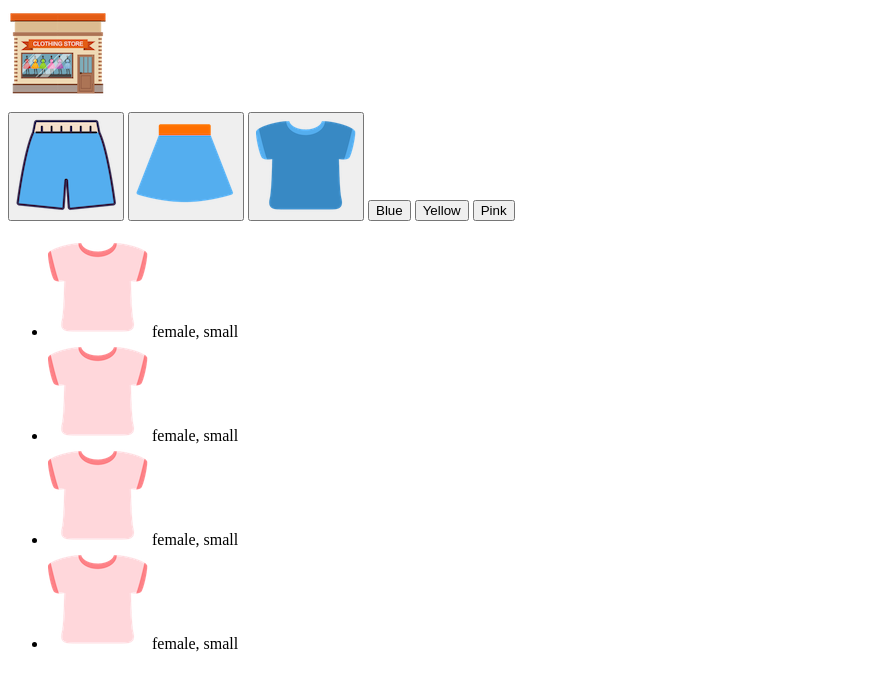
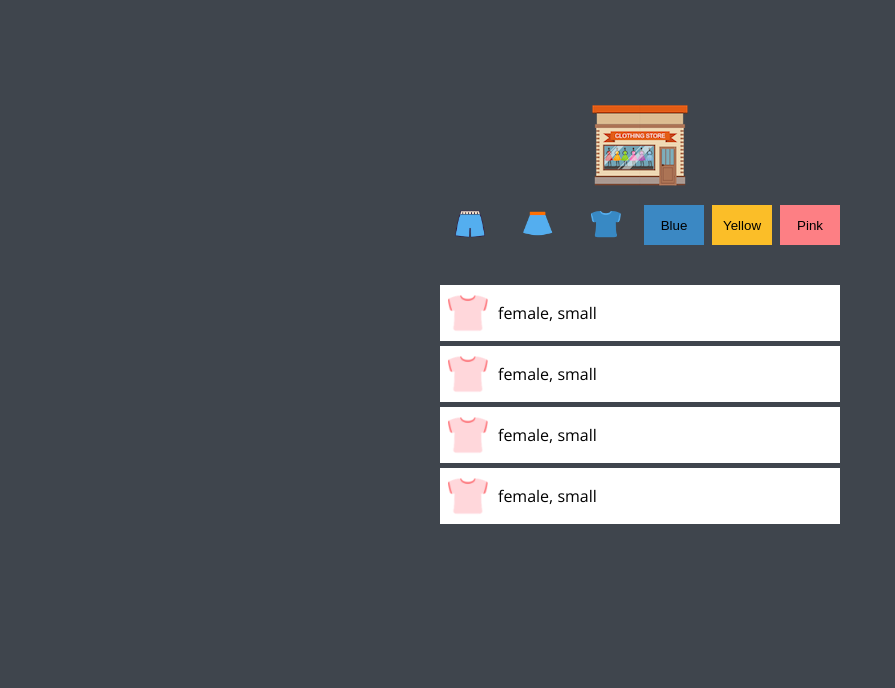
Before and after one commit to jyooj08/Shoppingmall_mini_game, a plain HTML site: page index.html in a window 1280 px wide. Shown: the whole page, without its empty margins (0-895 px from the left). Drawn offline with nearby package versions, Linux system fonts and the light colour scheme.

Commit message:
CSS styling by yujin

```diff
--- a/index.html
+++ b/index.html
@@ -6,6 +6,7 @@
     <title>Online Shopping</title>
     <link rel="stylesheet" href="style.css" />
     <script src="src/main.js" defer></script>
+    <link href="https://fonts.googleapis.com/css2?family=Open+Sans:wght@300;600;800&display=swap" rel="stylesheet">
   </head>
   <body>
     <!-- Logo -->
--- a/style.css
+++ b/style.css
@@ -6,8 +6,116 @@
   --color-yellow: #fbbe28;
   --color-pink: #fd7f84;
   --color-light-grey: #dfdfdf;
+
+  /* Font size */
+  --font-large: 48px;
+  --font-medium: 36px;
+  --font-regular: 20px;
+  --font-small: 16px;
+  --font-micro: 12px;
+
+  /* Font weight */
+  --weight-bold: 750;
+  --weight-semi-bold: 600;
+  --weight-regular: 400;
+
+  /* Size */
+  --size-border-radius: 4px;
+
+  /* Animatinon */
+  --animation-duration: 300ms;
 }
 
 * {
   box-sizing: border-box;
 }
+
+body{
+  margin:0;
+  font-family: 'Open Sans', sans-serif;
+  background-color: var(--color-black);
+  padding-top: 100px;
+}
+
+section{
+  max-width: 400px;
+  margin: auto;
+}
+
+button{
+  background-color: transparent;
+  outline:none;
+  border: none;
+  cursor: pointer;
+}
+
+ul{
+  margin: 0;
+  padding: 0;
+}
+
+li{
+  list-style: none;
+}
+
+/* ---------------------------- */
+
+.logo__container{
+  text-align: center;
+}
+
+.btn__container{
+  width: 100%;
+  display:flex;
+  justify-content: space-between;
+}
+
+.btn{
+  width: 60px;
+  height: 40px;
+}
+
+.btn:hover
+{
+  transform: scale(1.1);
+  /* transition: all 300ms ease; */
+}
+
+.btn img{
+  width: 30px;
+  height: 30px;
+}
+
+.btn.blue{
+  background-color: var(--color-blue);
+}
+.btn.yellow{
+  background-color: var(--color-yellow);
+}
+.btn.pink{
+  background-color: var(--color-pink);
+}
+
+/* Dress */
+.dresses{
+  width: 100%;
+  margin-top: 40px;
+}
+.dress{
+  background-color: var(--color-white);
+  padding: 8px;
+  margin-bottom: 5px;
+  display: flex;
+  align-items: center;
+}
+
+.dress img{
+  width: 40px;
+  height: 40px;
+}
+
+.dress span{
+  font-size: var(--font-small);
+  font-weight: var(--weight-regular);
+  margin-left: 10px;
+}
```
